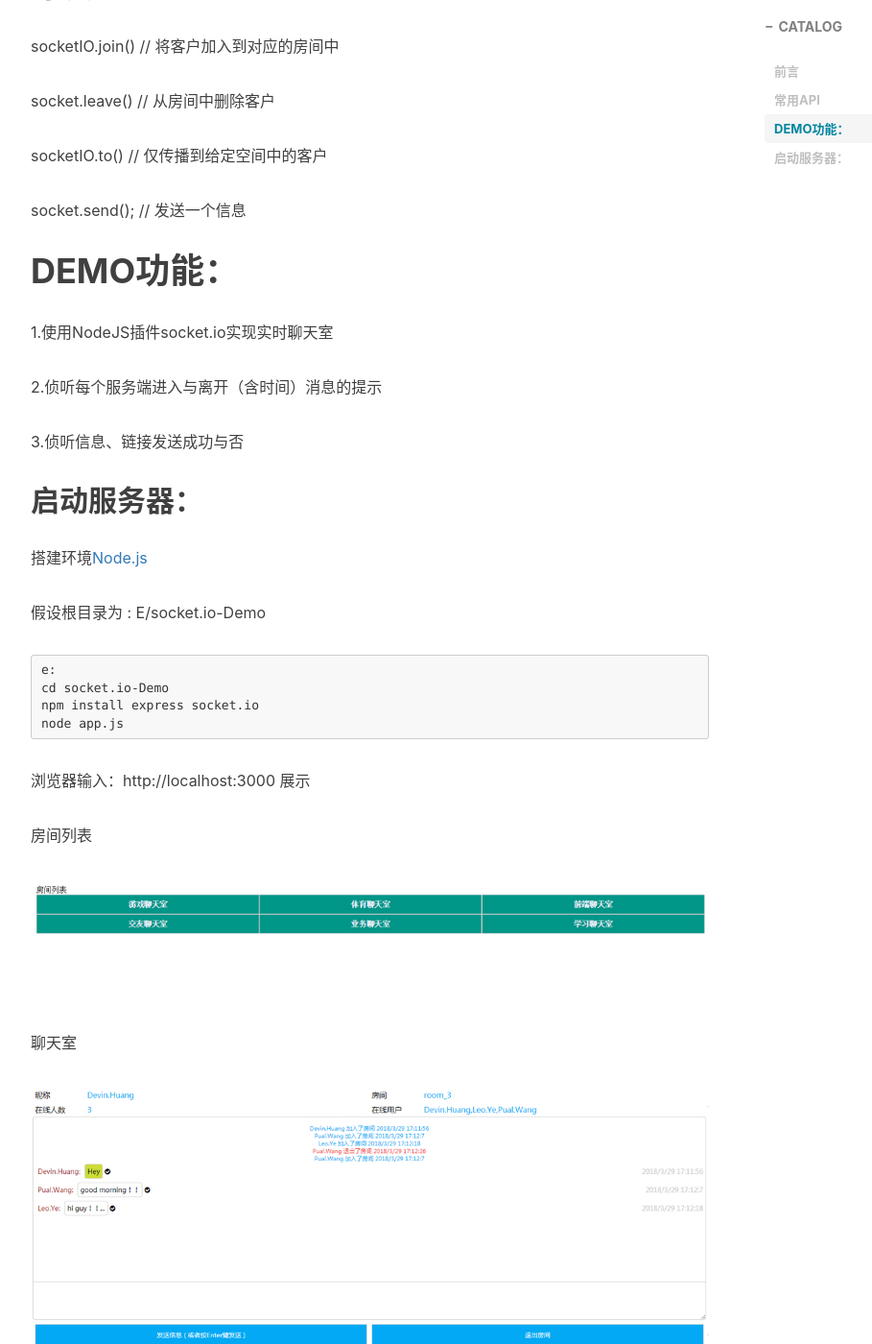
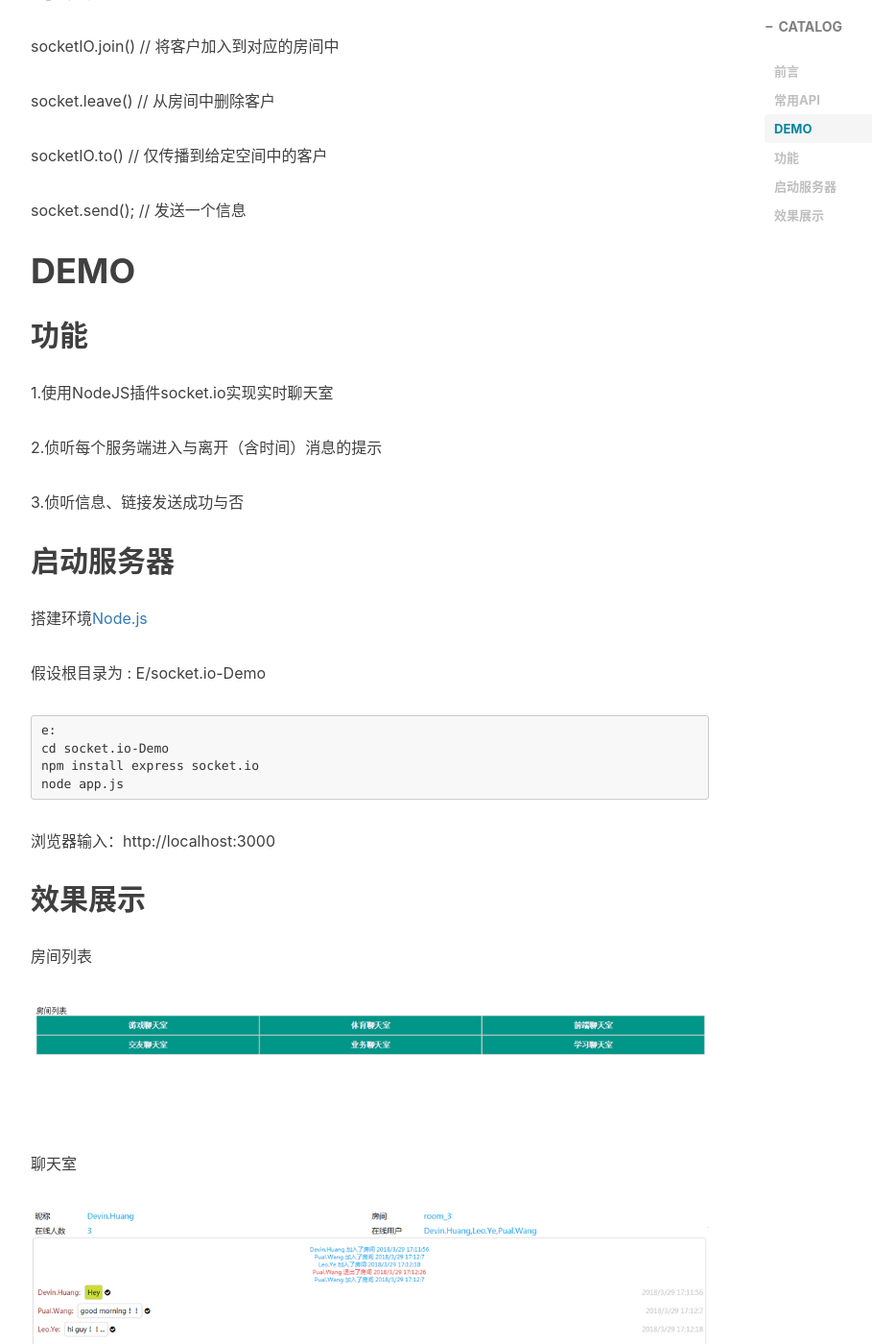
Before and after one commit to devin-huang/devin-huang.github.io, a Jekyll site: the page built from _posts/2017-04-26-websocket_实时聊天室.md, in a window 1280 px wide and 1400 px high, scrolled down 2223 px. Shown: the whole window at 96% size, without its empty margins (233-1142 px from the left). Built offline with Jekyll 4.4.1, drawn with Linux system fonts in a browser that asks for light colours; nearby versions of some CDN libraries; comment, search, counter and statistics services are not loaded.

Commit message:
Update 2017-04-26-websocket_实时聊天室.md

````diff
--- a/_posts/2017-04-26-websocket_实时聊天室.md
+++ b/_posts/2017-04-26-websocket_实时聊天室.md
@@ -80,7 +80,9 @@ socketIO.to()                              // 仅传播到给定空间中的客
 socket.send();                             // 发送一个信息
 
 
-# DEMO功能：
+# DEMO
+
+## 功能
 
 1.使用NodeJS插件socket.io实现实时聊天室
 
@@ -89,7 +91,7 @@ socket.send();                             // 发送一个信息
 3.侦听信息、链接发送成功与否
 
 
-## 启动服务器：
+## 启动服务器
 
 搭建环境[Node.js](https://nodejs.org/zh-cn/)
 
@@ -102,7 +104,9 @@ npm install express socket.io
 node app.js
 ```
 
-浏览器输入：http://localhost:3000 展示
+浏览器输入：http://localhost:3000
+
+## 效果展示
 
 房间列表
 
````
